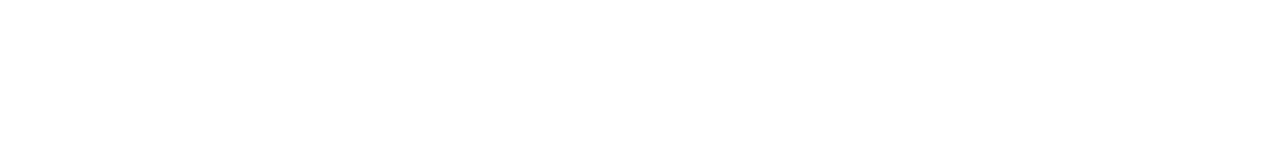
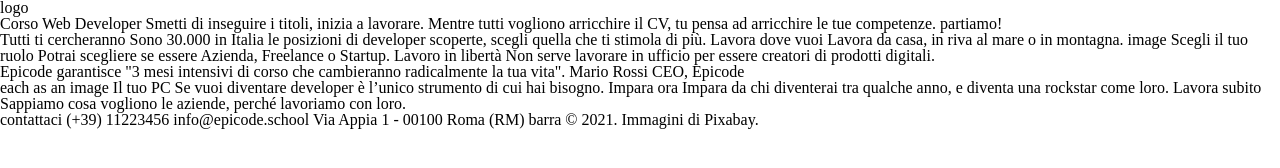
Before and after one commit to andrea-maiolo/u1-w1-p, a plain HTML site: page index.html in a window 1280 px wide. Drawn offline with Linux system fonts and the light colour scheme.

Commit message:
initial html structure

```diff
--- a/index.html
+++ b/index.html
@@ -4,13 +4,66 @@
 <head>
     <meta charset="UTF-8">
     <meta name="viewport" content="width=device-width, initial-scale=1.0">
+    <meta name="description"
+        content="Da zero a Epicode con i corsi completi per diventare uno sviluppatore professionista in 3 mesi.">
+    <link rel="preconnect" href="https://fonts.googleapis.com">
+    <link rel="preconnect" href="https://fonts.gstatic.com" crossorigin>
+    <link
+        href="https://fonts.googleapis.com/css2?family=Montserrat:ital,wght@0,100..900;1,100..900&family=Open+Sans:ital,wght@0,300..800;1,300..800&display=swap"
+        rel="stylesheet">
     <link rel="stylesheet" href="https://cdnjs.cloudflare.com/ajax/libs/font-awesome/5.15.4/css/all.min.css"
         integrity="sha512-1ycn6IcaQQ40/MKBW2W4Rhis/DbILU74C1vSrLJxCq57o941Ym01SwNsOMqvEBFlcgUa6xLiPY/NS5R+E6ztJQ=="
         crossorigin="anonymous" referrerpolicy="no-referrer" />
     <link rel="stylesheet" href="./css/reset.css">
     <link rel="stylesheet" href="./css/style.css">
-    <title>Progetto week1</title>
+    <title>Corso Web Developer - Epicode school</title>
 </head>
+<header>logo</header>
+<main>
+    <div>
+        Corso Web Developer
+        Smetti di inseguire i titoli, inizia a lavorare. Mentre tutti vogliono arricchire il CV, tu pensa ad arricchire
+        le tue competenze. partiamo!</div>
+    <div>
+        Tutti ti cercheranno
+        Sono 30.000 in Italia le posizioni di developer scoperte, scegli quella che ti stimola di più.
+
+        Lavora dove vuoi
+        Lavora da casa, in riva al mare o in montagna.
+
+        image
+
+        Scegli il tuo ruolo
+        Potrai scegliere se essere Azienda, Freelance o Startup.
+
+        Lavoro in libertà
+        Non serve lavorare in ufficio per essere creatori di prodotti digitali.
+    </div>
+    <div>Epicode garantisce
+        "3 mesi intensivi di corso che cambieranno radicalmente la tua vita".
+        Mario Rossi
+        CEO, Epicode
+    </div>
+    <div>
+        each as an image
+        Il tuo PC
+        Se vuoi diventare developer è l’unico strumento di cui hai bisogno.
+
+        Impara ora
+        Impara da chi diventerai tra qualche anno, e diventa una rockstar come loro.
+
+        Lavora subito
+        Sappiamo cosa vogliono le aziende, perché lavoriamo con loro.
+    </div>
+</main>
+<footer>
+    contattaci
+    (+39) 11223456
+    info@epicode.school
+    Via Appia 1 - 00100 Roma (RM)
+    barra
+    &copy; 2021. Immagini di Pixabay.
+</footer>
 
 <body>
 
```
